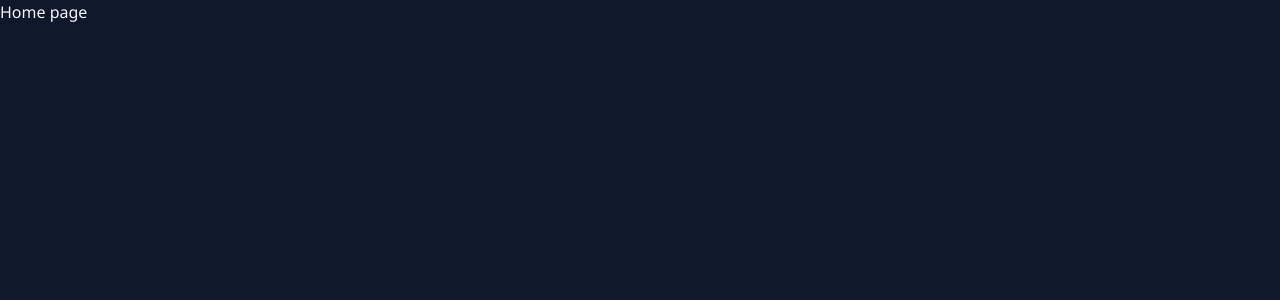
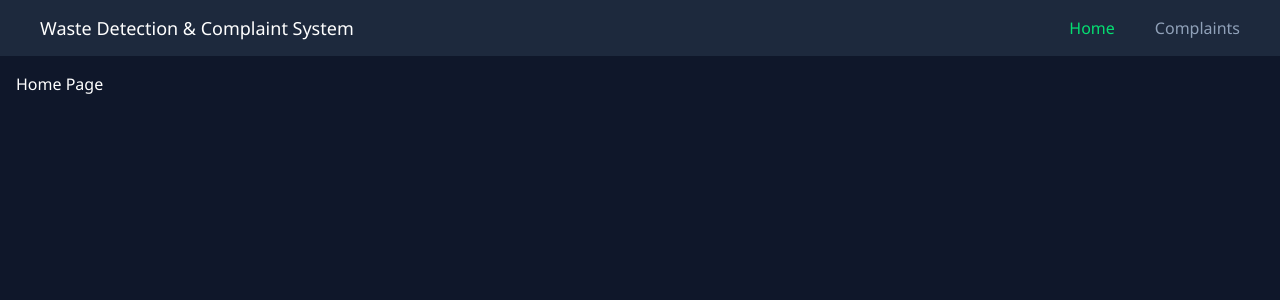
Before and after one commit to aayush-9310/waste-detection-project, a React (Vite) app in the folder client/: page / in a window 1280 px wide. Shown: the top 300 px of the page. Built offline with nearby package versions, Linux system fonts and the light colour scheme.

Commit message:
added Navbar Component

```diff
--- a/client/src/components/Navbar.tsx
+++ b/client/src/components/Navbar.tsx
@@ -0,0 +1,18 @@
+
+import { Link, useLocation } from 'react-router-dom'
+
+export default function Navbar(){
+    const {pathname} = useLocation()
+
+    return(
+        <nav className='flex items-center justify-between bg-slate-800 px-10 h-14'>
+            <Link to="/" className='text-white text-lg'>
+                Waste Detection & Complaint System
+            </Link>
+            <div className='flex gap-10'>
+                <Link to ="/" className={pathname === '/'? 'text-green-400' : 'text-slate-400'}>Home</Link>
+                <Link to ="/complaints" className={pathname === '/complaints' ? 'text-green-400' : 'text-slate-400'}>Complaints</Link>
+            </div>
+        </nav>
+    )
+}
--- a/client/src/pages/Home.tsx
+++ b/client/src/pages/Home.tsx
@@ -1,6 +1,10 @@
 
+import Navbar from "../components/Navbar"
 export default function Home(){
     return(
-        <div>Home page</div>
+        <div>
+            <Navbar />
+            <p className="text-white p-4">Home Page</p>
+        </div>
     )
 }
```
